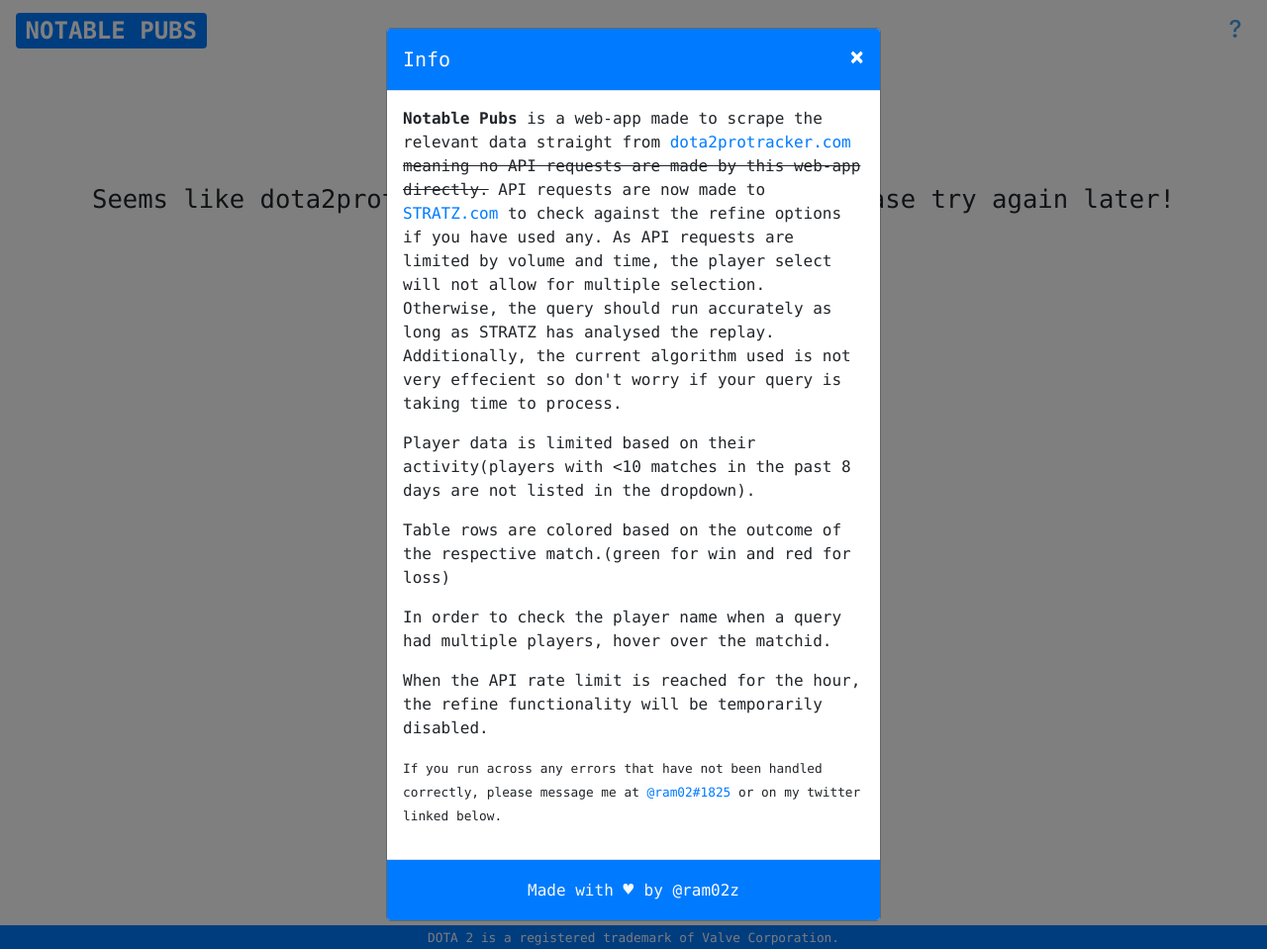
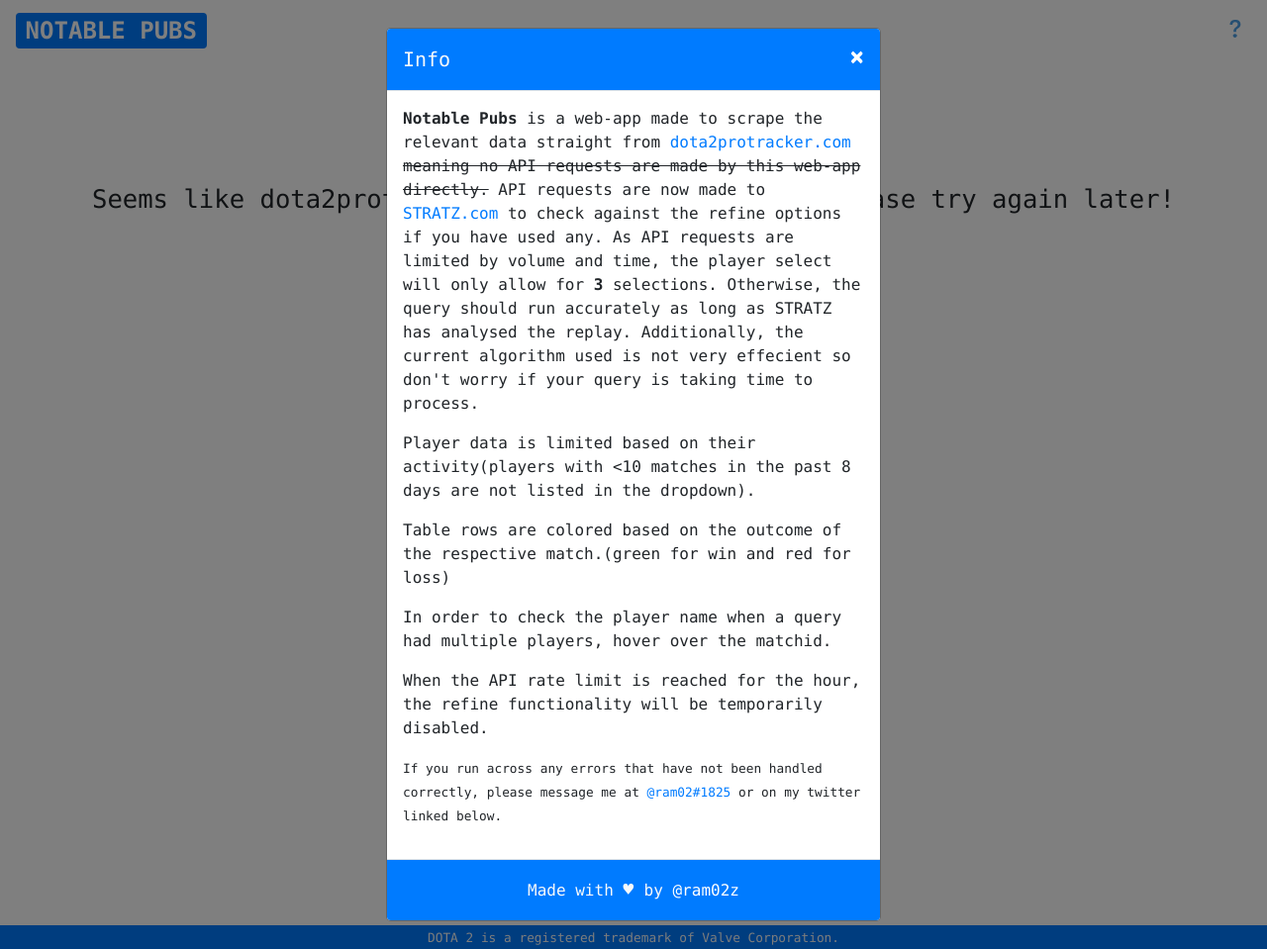
Before and after one commit to ram02z/notable-pubs, a Flask app: page / in a window 1280 px wide, after a click that opens the changed part. Shown: the whole page at 99% size. Run offline with Flask 2, Linux system fonts and the light colour scheme; parts of the project's set-up code (start-up, migrations or seed data) failed here and were passed over; some libraries are stand-ins or nearby versions.

Commit message:
Lifted the multiple select ban and set max to 3
When refining, users can now choose up to 3 players.

```diff
--- a/main.py
+++ b/main.py
@@ -62,8 +62,8 @@ def index():
             limitNO = int(response.headers['X-RateLimit-Remaining-Hour'])
             print(f'{limitNO} left this hour.', file=sys.stderr)
         if role != "Any":
-            if len(player) != 0:
-                player = [f"{player[0]}"]
+            if len(player) > 3:
+                player = [f"{player[0]}",f"{player[1]}",f"{player[2]}"]
         A, B , C, D ,E , limited = scraper.hero(player,hero,"green", role, matchup)
         F , G , H , I, J , limited = scraper.hero(player, hero, "red", role, matchup)
         if limited:
--- a/static/js/custom.js
+++ b/static/js/custom.js
@@ -31,21 +31,24 @@ $(document).ready(function(){
     });
 
 $('#radio4').change(function(){
-   $('#players').attr('multiple','multiple');
-   $("#players").selectpicker('refresh');
-   $("#matchup").val('').trigger('change');
+   var lenplayers = $('#players > option').length;
+   $('#players').data('max-options', lenplayers).selectpicker('refresh');;
+   $("#matchup").val('').trigger('change').selectpicker('refresh');
    $('#matchup-wrapper').collapse('hide');
-   $("#matchup").prop("disabled",true);
-   $("#matchup").selectpicker('refresh');
+   $("#matchup").prop("disabled",true).selectpicker('refresh');
 });
 
 $('.show-matchup').on('change', function() {
-  $("#matchup").prop("disabled",false);
-  $("#matchup").selectpicker('refresh');
-  $('#players').removeAttr('multiple');
-  index = $('#players').prop('selectedIndex');
-  $('#players option')[index].selected = true;
-  $("#matchup").val('').trigger('change');
+  $("#matchup").prop("disabled",false).selectpicker('refresh');
+  $('#players').data('max-options', 3).selectpicker('refresh');
+  var data=[];
+  var $el=$("#players");
+  $el.find('option:selected').each(function(){
+    data.push($(this).val());
+   });
+  var handicap = data.slice(0,3)
+  $('#players').val(handicap).selectpicker('render');
+  $("#matchup").val('').trigger('change').selectpicker('refresh');
   if($(this).val() === "Mid" || $(this).val() === "Off" || $(this).val() === "Safe"){
     $('#matchup-wrapper').collapse('show');
   }
@@ -53,7 +56,3 @@ $('.show-matchup').on('change', function() {
 $(document).ready(function() {
     $("[rel='tooltip'], .tooltip").tooltip();
 });
-
-$(document).on('change', '.selectpicker', function () {
-    $('.selectpicker').selectpicker('refresh');
-});
--- a/template/index.html
+++ b/template/index.html
@@ -33,7 +33,7 @@
           <br>
           <div id="player-wrapper">
             <label class="text-primary font-weight-bold" for="players">Players :</label>
-            <select data-width="100%" class="selectpicker" data-live-search="true" name="players" id="players" title="Select player(s)" data-size="8" required multiple>
+            <select data-width="100%" class="selectpicker" data-live-search="true" name="players" id="players" title="Select player(s)" data-size="8" required multiple data-max-options="{{player_names|length}}">
               {%for j in player_names%}
               <option data-subtext="{{ j[1] }} games" value="{{ j[0] }}">{{j[0]}}</option>
               {%endfor%}
@@ -72,7 +72,7 @@
             <br>
             <div class="collapse" id="matchup-wrapper">
               <label class="text-primary font-weight-bold mt-2" for="matchup">Hero matchups :</label>
-              <select data-width="100%" class="selectpicker" data-live-search="true" name="matchup" id="matchup" title="Select a hero" data-size="8" multiple disabled>
+              <select data-width="100%" class="selectpicker" data-live-search="true" name="matchup" id="matchup" title="Select a hero" data-size="8" multiple disabled data-actions-box="true">
                 {%for k in hero_names%}
                 <option value="{{ k[0] }}">{{k[0]}}</option>
                 {%endfor%}
@@ -147,7 +147,7 @@
             <p><b>Notable Pubs</b> is a web-app made to scrape the relevant data straight from <a href="http://dota2protracker.com" class="text-decoration-none" target="_blank">dota2protracker.com</a>
               <s> meaning no API requests are made by this web-app directly.</s> API requests are now made to
               <a href="https://stratz.com/" class="text-decoration-none" target="_blank">STRATZ.com</a> to check against the refine options if you have used any.
-              As API requests are limited by volume and time, the player select will not allow for multiple selection. Otherwise, the query should run accurately as long as STRATZ has analysed the replay.
+              As API requests are limited by volume and time, the player select will only allow for <strong>3</strong> selections. Otherwise, the query should run accurately as long as STRATZ has analysed the replay.
               Additionally, the current algorithm used is not very effecient so don't worry if your query is taking time to process.
             </p>
             <p>Player data is limited based on their activity(players with <10 matches in the past 8 days are not listed in the dropdown).</p>
```
Also changed, not shown: static/js/bootstrap-select.min.js.
